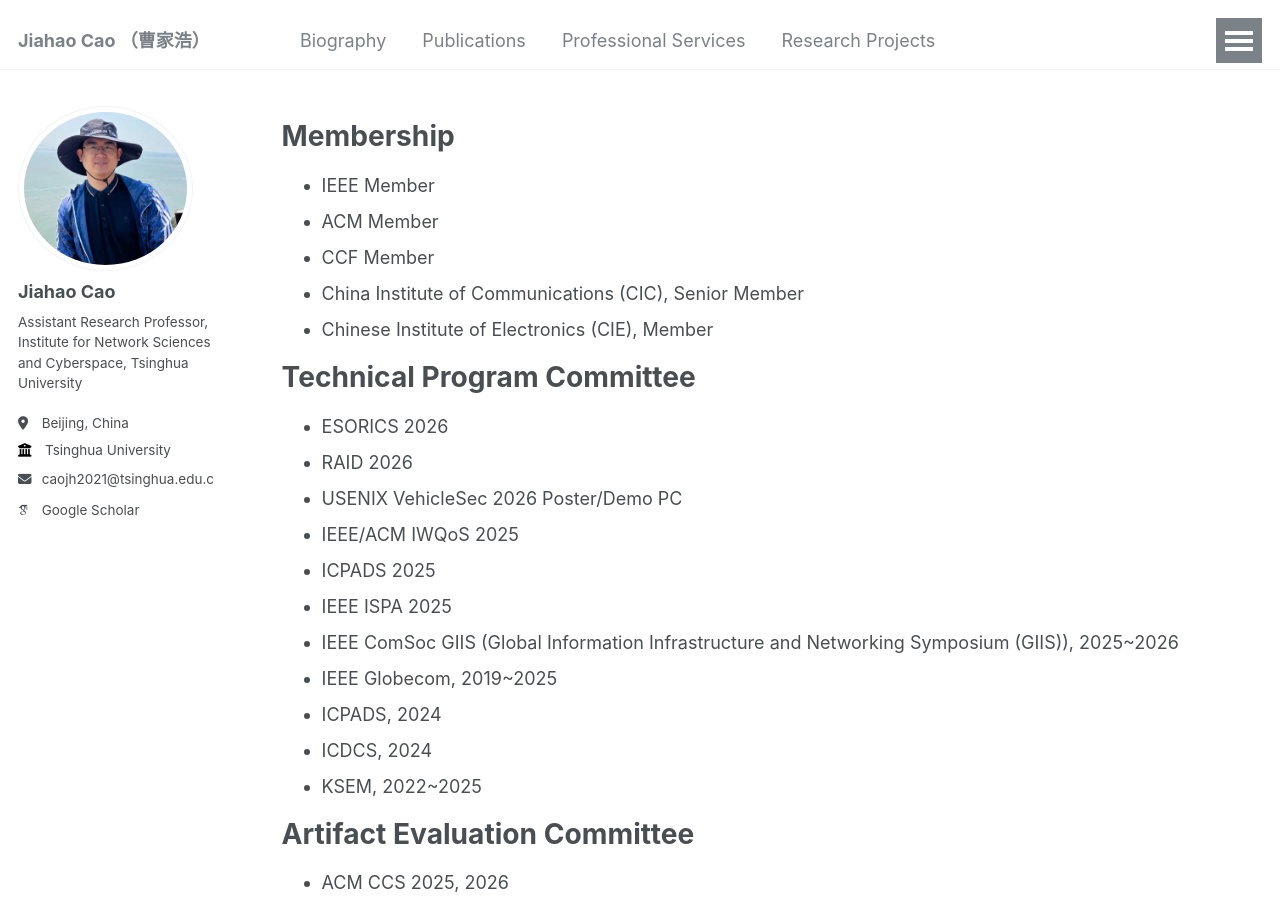
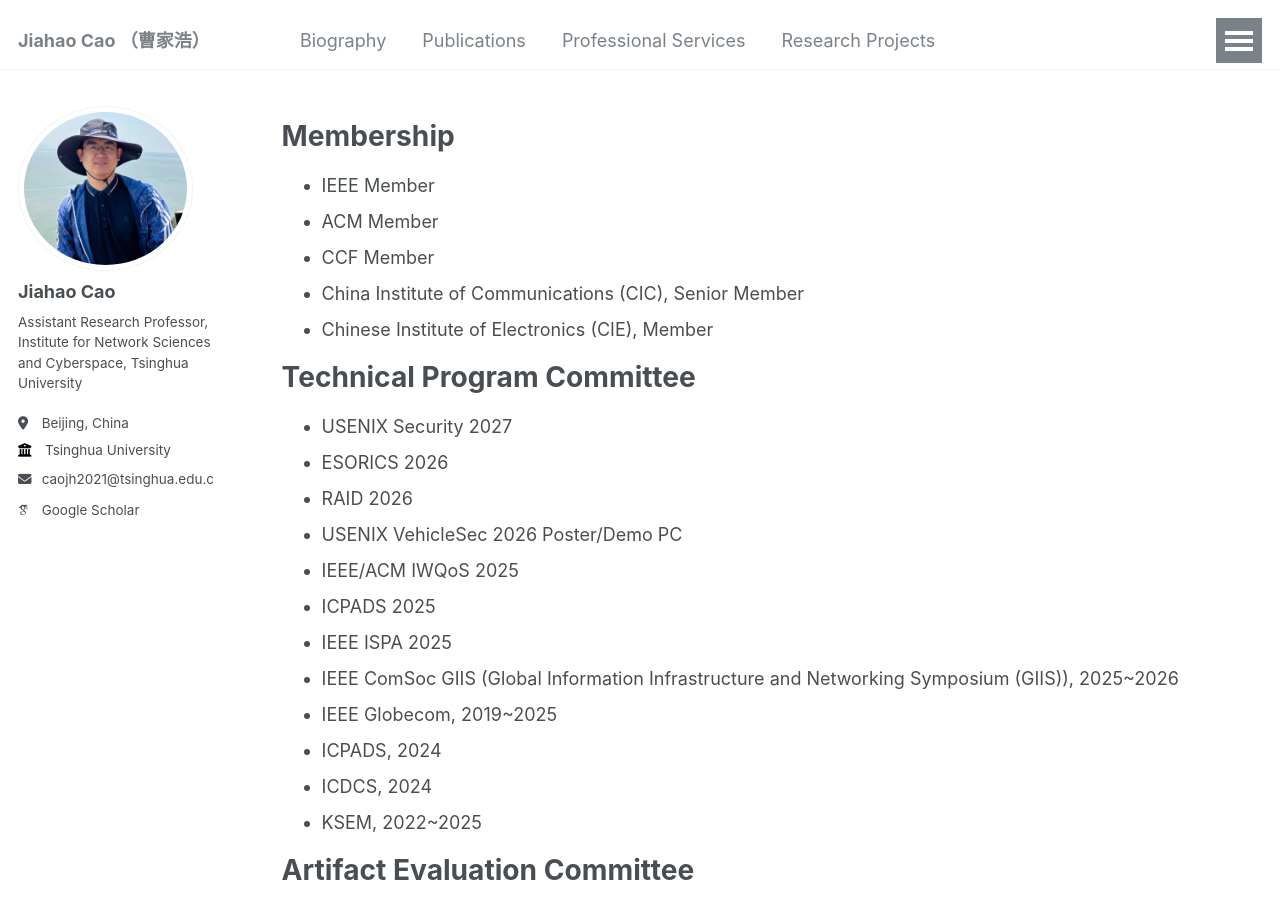
Before and after one commit to caojh15/caojh15.github.io, a Jekyll site: the page built from _pages/services.md, in a window 1280 px wide and 900 px high. Built offline with Jekyll 4.4.1, drawn with Linux system fonts in a browser that asks for light colours; some web fonts are replaced.

Commit message:
Add USENIX Security 2027 to Technical Program Committee

```diff
--- a/_pages/services.md
+++ b/_pages/services.md
@@ -12,6 +12,7 @@ author_profile: true
 * Chinese Institute of Electronics (CIE), Member
 
 # Technical Program Committee
+* USENIX Security 2027
 * ESORICS 2026
 * RAID 2026
 * USENIX VehicleSec 2026 Poster/Demo PC
```
